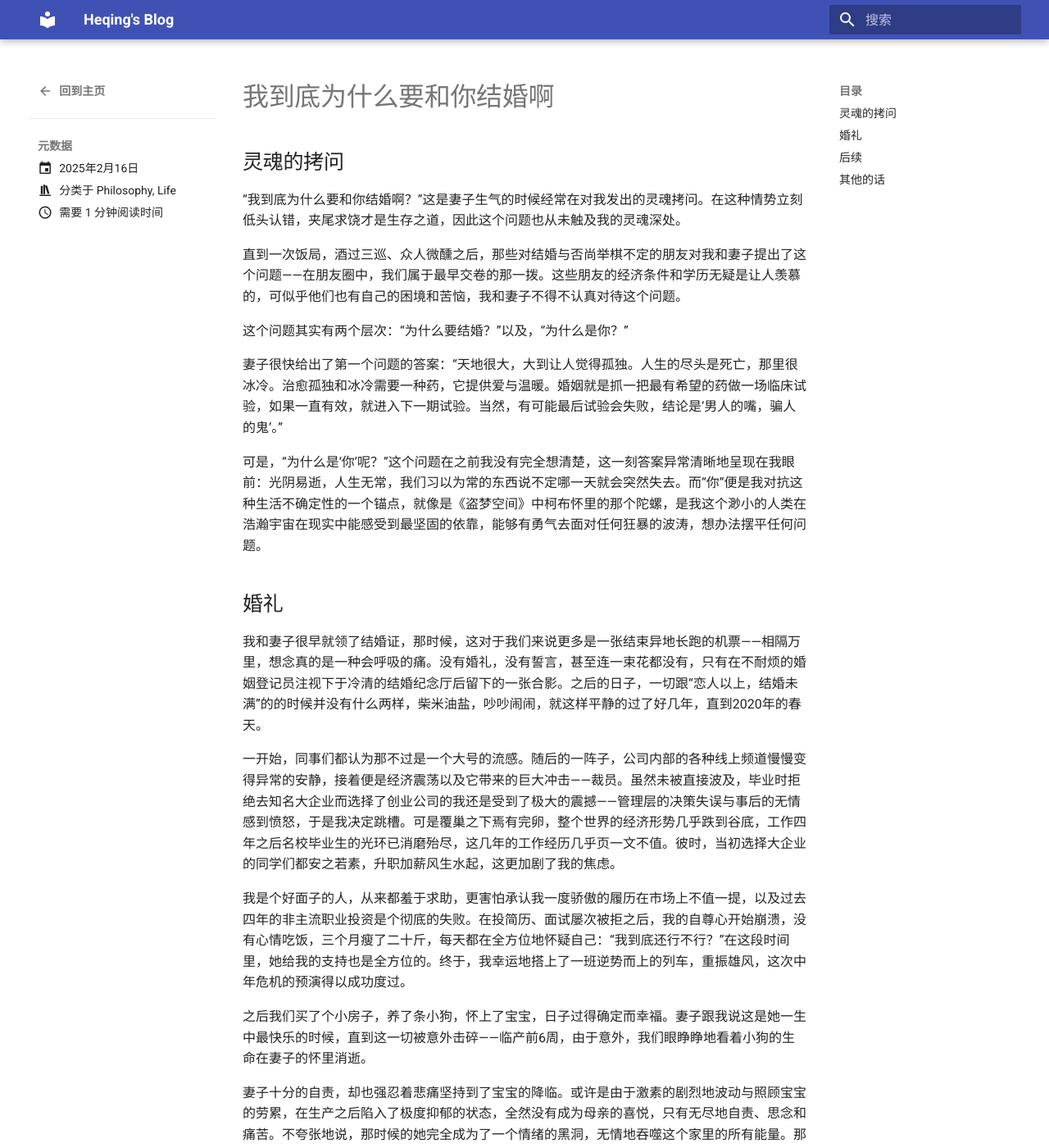
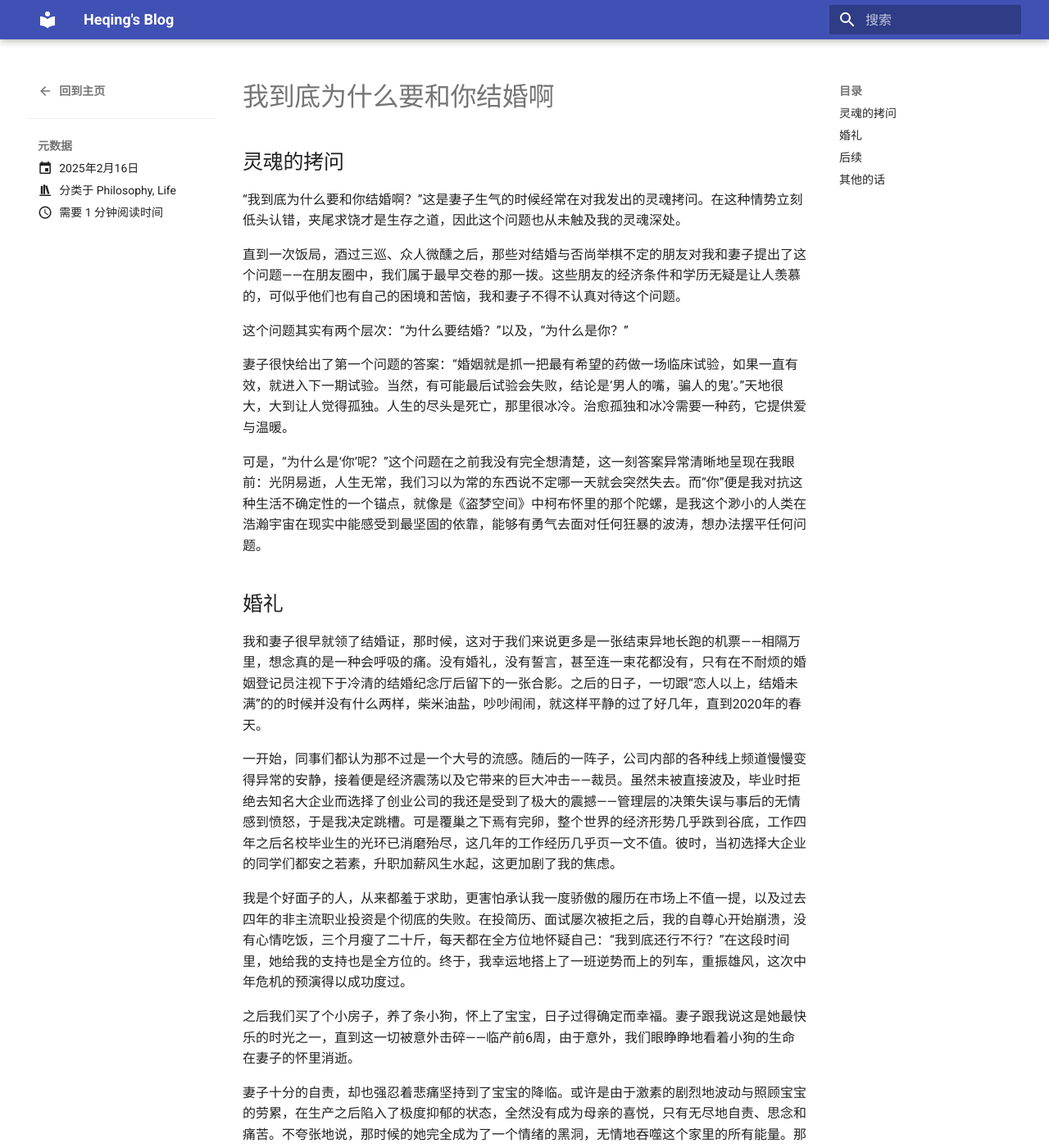
Before and after one commit to heqingy/blog, an MkDocs documentation site: the page built from docs/posts/00005_Meaning_of_Marriage.md, in a window 1280 px wide and 1400 px high. Shown: the whole window at 82% size. Built offline with MkDocs 1.6.1 and Material for MkDocs 9.7.7, drawn with Linux system fonts in a browser that asks for light colours; comment, search, counter and statistics services are not loaded.

Commit message:
wife's update

```diff
--- a/docs/posts/00005_Meaning_of_Marriage.md
+++ b/docs/posts/00005_Meaning_of_Marriage.md
@@ -16,7 +16,7 @@ comments: true
 
 这个问题其实有两个层次：“为什么要结婚？”以及，“为什么是你？”
 
-妻子很快给出了第一个问题的答案：“天地很大，大到让人觉得孤独。人生的尽头是死亡，那里很冰冷。治愈孤独和冰冷需要一种药，它提供爱与温暖。婚姻就是抓一把最有希望的药做一场临床试验，如果一直有效，就进入下一期试验。当然，有可能最后试验会失败，结论是‘男人的嘴，骗人的鬼’。”
+妻子很快给出了第一个问题的答案：“婚姻就是抓一把最有希望的药做一场临床试验，如果一直有效，就进入下一期试验。当然，有可能最后试验会失败，结论是‘男人的嘴，骗人的鬼’。”天地很大，大到让人觉得孤独。人生的尽头是死亡，那里很冰冷。治愈孤独和冰冷需要一种药，它提供爱与温暖。
 
 可是，“为什么是‘你’呢？”这个问题在之前我没有完全想清楚，这一刻答案异常清晰地呈现在我眼前：光阴易逝，人生无常，我们习以为常的东西说不定哪一天就会突然失去。而“你”便是我对抗这种生活不确定性的一个锚点，就像是《盗梦空间》中柯布怀里的那个陀螺，是我这个渺小的人类在浩瀚宇宙在现实中能感受到最坚固的依靠，能够有勇气去面对任何狂暴的波涛，想办法摆平任何问题。
 
@@ -28,7 +28,7 @@ comments: true
 
 我是个好面子的人，从来都羞于求助，更害怕承认我一度骄傲的履历在市场上不值一提，以及过去四年的非主流职业投资是个彻底的失败。在投简历、面试屡次被拒之后，我的自尊心开始崩溃，没有心情吃饭，三个月瘦了二十斤，每天都在全方位地怀疑自己：“我到底还行不行？”在这段时间里，她给我的支持也是全方位的。终于，我幸运地搭上了一班逆势而上的列车，重振雄风，这次中年危机的预演得以成功度过。
 
-之后我们买了个小房子，养了条小狗，怀上了宝宝，日子过得确定而幸福。妻子跟我说这是她一生中最快乐的时候，直到这一切被意外击碎——临产前6周，由于意外，我们眼睁睁地看着小狗的生命在妻子的怀里消逝。
+之后我们买了个小房子，养了条小狗，怀上了宝宝，日子过得确定而幸福。妻子跟我说这是她最快乐的时光之一，直到这一切被意外击碎——临产前6周，由于意外，我们眼睁睁地看着小狗的生命在妻子的怀里消逝。
 
 妻子十分的自责，却也强忍着悲痛坚持到了宝宝的降临。或许是由于激素的剧烈地波动与照顾宝宝的劳累，在生产之后陷入了极度抑郁的状态，全然没有成为母亲的喜悦，只有无尽地自责、思念和痛苦。不夸张地说，那时候的她完全成为了一个情绪的黑洞，无情地吞噬这个家里的所有能量。那段日子，她经常面无表情地问我：“我是不是不会快乐起来了？”
 
```
